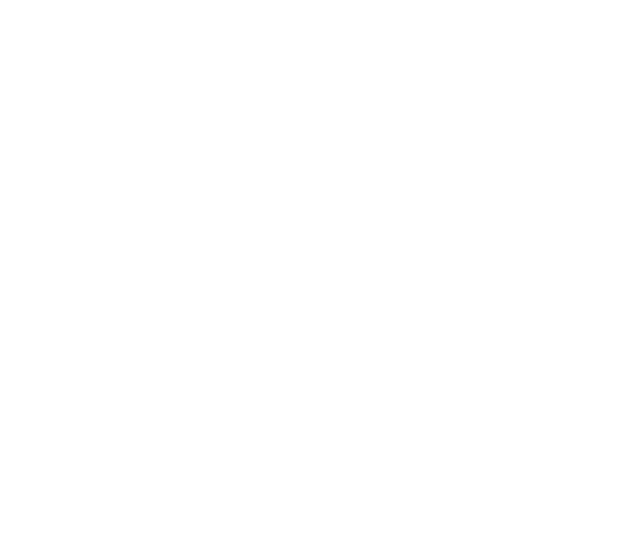
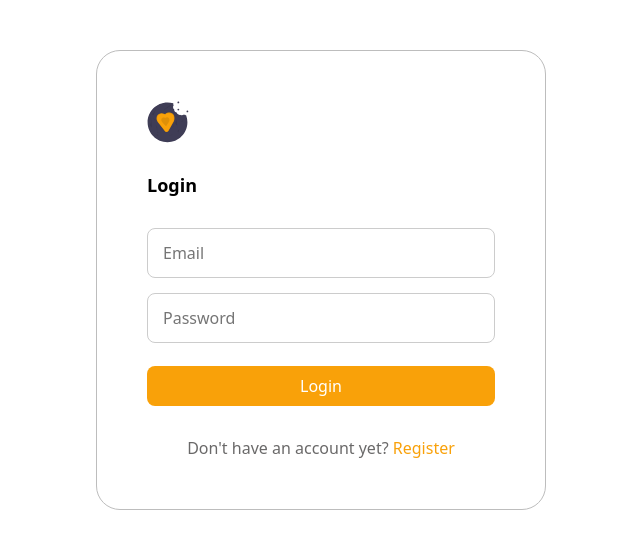
Before and after one commit to Vanaldito/shoppingify-unfinished, a React (Vite) app in the folder client/: page /login in a window 1280 px wide. Before the commit this address had no page. Shown: the top 548 px of the page, without its empty margins (319-959 px from the left). Built offline with nearby package versions, Linux system fonts and the light colour scheme.

Commit message:
feat: create the Login page

```diff
--- a/client/src/App.tsx
+++ b/client/src/App.tsx
@@ -1,11 +1,12 @@
 import { Route, Routes } from "react-router-dom";
 import "./App.css";
-import { ItemsPage, SignUpPage } from "./pages";
+import { ItemsPage, LoginPage, SignUpPage } from "./pages";
 
 export default function App() {
   return (
     <Routes>
       <Route path="/" element={<ItemsPage />} />
+      <Route path="/login" element={<LoginPage />} />
       <Route path="/sign-up" element={<SignUpPage />} />
     </Routes>
   );
--- /dev/null
+++ b/client/src/pages/LoginPage/LoginPage.css
@@ -0,0 +1,14 @@
+.login-page {
+  padding: 17px;
+}
+
+@media (min-width: 500px) {
+  .login-page {
+    border: 1px solid #bdbdbd;
+    border-radius: 24px;
+    box-sizing: border-box;
+    padding: 50px;
+    width: 450px;
+    margin: 50px auto;
+  }
+}
--- /dev/null
+++ b/client/src/pages/LoginPage/LoginPage.tsx
@@ -0,0 +1,14 @@
+import { Link } from "react-router-dom";
+import { Login } from "./components";
+import "./LoginPage.css";
+
+export default function LoginPage() {
+  return (
+    <div className="login-page">
+      <Link to="/">
+        <img src="/logo.svg" alt="Logo" width={42} height={42} />
+      </Link>
+      <Login />
+    </div>
+  );
+}
--- /dev/null
+++ b/client/src/pages/LoginPage/components/Login/Login.css
@@ -0,0 +1,66 @@
+.login {
+  margin: 25px auto 0;
+  max-width: 400px;
+}
+
+.login__title {
+  font-size: 18px;
+  margin-bottom: 15px;
+}
+
+.login__form {
+  display: flex;
+  flex-direction: column;
+  gap: 23px;
+  margin: 31px 0;
+}
+
+.login__fields {
+  display: flex;
+  flex-direction: column;
+  gap: 15px;
+}
+
+.login__field {
+  padding: 13px 15px;
+  font-size: 16px;
+  border-radius: 8px;
+  border: 1px solid #ccc;
+  box-sizing: border-box;
+  width: 100%;
+}
+
+.login__field:focus-visible {
+  border: 1px solid transparent;
+  outline: 2px solid #f9a109;
+}
+
+.login__submit-button {
+  text-align: center;
+  font-size: 16px;
+  padding: 9px 0;
+  background-color: #f9a109;
+  color: #fff;
+  border: none;
+  border-radius: 8px;
+  cursor: pointer;
+}
+
+.login__submit-button:hover {
+  background-color: #2e70cd;
+  background-color: #e99109;
+}
+
+.login__not-account-yet {
+  text-align: center;
+  color: #6a6969;
+}
+
+.login__sign-up-link {
+  text-decoration: none;
+  color: #f9a109;
+}
+
+.login__sign-up-link:hover {
+  color: #d98109;
+}
--- /dev/null
+++ b/client/src/pages/LoginPage/components/Login/Login.tsx
@@ -0,0 +1,57 @@
+import { useState } from "react";
+import { Link } from "react-router-dom";
+
+import "./Login.css";
+
+export default function SignUp() {
+  const [password, setPassword] = useState("");
+  const [email, setEmail] = useState("");
+
+  function changeEmail(event: React.ChangeEvent<HTMLInputElement>) {
+    setEmail(event.target.value);
+  }
+
+  function changePassword(event: React.ChangeEvent<HTMLInputElement>) {
+    setPassword(event.target.value);
+  }
+
+  function submitHandler(event: React.FormEvent<HTMLFormElement>) {
+    event.preventDefault();
+  }
+
+  return (
+    <div className="login">
+      <h2 className="login__title">Login</h2>
+      <form className="login__form" onSubmit={submitHandler}>
+        <div className="login__fields">
+          <input
+            className="login__field"
+            required={true}
+            type="email"
+            placeholder="Email"
+            value={email}
+            onChange={changeEmail}
+          />
+          <input
+            className="login__field"
+            required={true}
+            type="password"
+            placeholder="Password"
+            value={password}
+            onChange={changePassword}
+            pattern="(?=.*[a-z])(?=.*[A-Z])(?=.*\d).{8,}"
+          />
+        </div>
+        <button className="login__submit-button" type="submit">
+          Login
+        </button>
+      </form>
+      <div className="login__not-account-yet">
+        Don&apos;t have an account yet?{" "}
+        <Link className="login__sign-up-link" to="/login">
+          Register
+        </Link>
+      </div>
+    </div>
+  );
+}
--- /dev/null
+++ b/client/src/pages/LoginPage/components/Login/index.ts
@@ -0,0 +1 @@
+export { default as Login } from "./Login";
--- /dev/null
+++ b/client/src/pages/LoginPage/components/index.ts
@@ -0,0 +1 @@
+export * from "./Login";
--- /dev/null
+++ b/client/src/pages/LoginPage/index.ts
@@ -0,0 +1 @@
+export { default as LoginPage } from "./LoginPage";
--- a/client/src/pages/index.ts
+++ b/client/src/pages/index.ts
@@ -1,2 +1,3 @@
 export * from "./ItemsPage";
+export * from "./LoginPage";
 export * from "./SignUpPage";
```
Also changed, not shown: 1 other file (tests, documents, lock files or other folders).
